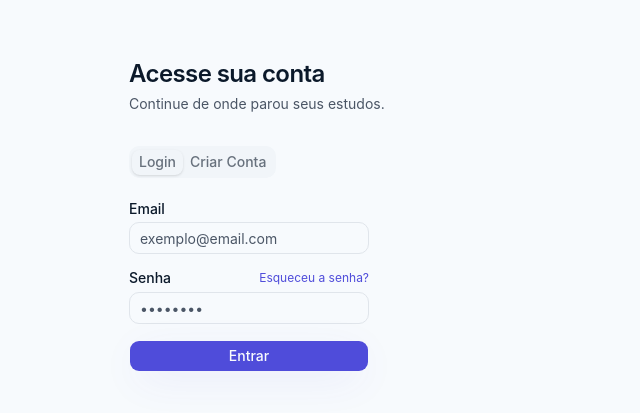
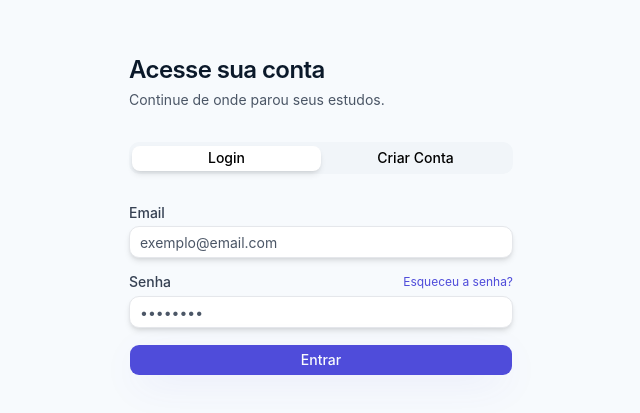
Before and after one commit to arthurtdl/coursesphere-fullstack, a React (Vite) app in the folder client/: page /login in a window 1280 px wide. Shown: the part 185-598 px from the top of the page, without its empty margins (319-959 px from the left). Built offline with nearby package versions, Linux system fonts and the light colour scheme.

Commit message:
refactor(auth-screen): Adjusted the form style

```diff
--- a/client/src/components/Login/AuthForm.tsx
+++ b/client/src/components/Login/AuthForm.tsx
@@ -3,15 +3,7 @@
 import React from "react";
 import { useAuth } from "@/hooks/useAuth";
 import { useState } from "react";
-import {
-  Input,
-  Button,
-  Label,
-  Tabs,
-  TabsContent,
-  TabsList,
-  TabsTrigger,
-} from "../../components/index";
+import { Input, Button, Label, Tabs, TabsContent, TabsList, TabsTrigger} from "../../components/index";
 import { Loader2 } from "lucide-react";
 import { toast } from "sonner";
 
@@ -90,42 +82,29 @@ export function AuthForm() {
         </p>
       </div>
 
-      <Tabs value={tab} onValueChange={setTab} className="w-full">
-        <div className="flex flex-col">
-          <TabsList>
-            <TabsTrigger
-              value="login"
-              className="data-[state=active]:shadow-sm"
-            >
-              Login
-            </TabsTrigger>
-            <TabsTrigger
-              value="register"
-              className="data-[state=active]:shadow-sm"
-            >
-              Criar Conta
-            </TabsTrigger>
+      <Tabs value={tab} onValueChange={setTab} className="flex w-full flex-col">
+          <TabsList className="grid w-full grid-cols-2">
+            <TabsTrigger value="login" className="rounded-md cursor-pointer text-black transition-all
+                data-[state=active]:bg-white
+                data-[state=active]:text-black
+                  data-[state=active]:shadow-md">Login</TabsTrigger>
+            <TabsTrigger value="register" className="rounded-md cursor-pointer text-black transition-all
+                data-[state=active]:bg-white
+                data-[state=active]:text-black
+                  data-[state=active]:shadow-md">Criar Conta</TabsTrigger>
           </TabsList>
 
-          <TabsContent
-            value="login"
-            className="mt-6 animate-in fade-in-50 duration-300"
-          >
+          <TabsContent value="login" className="mt-6 animate-in fade-in-50 duration-300">
             <form onSubmit={handleLogin} className="space-y-4">
               <div className="space-y-1.5">
-                <Label htmlFor="email">Email</Label>
+                <Label htmlFor="email" className="text-gray-700">Email</Label>
                 <Input
                   id="email"
                   type="email"
                   placeholder="exemplo@email.com"
                   value={loginEmail}
                   onChange={(e) => setLoginEmail(e.target.value)}
-                  className={
-                    loginErr.email
-                      ? "border-destructive focus-visible:ring-destructive"
-                      : ""
-                  }
-                />
+                  className={`w-full bg-white border border-gray-200 shadow-md ${loginErr.email? "border-destructive focus-visible:ring-destructive" : ""}`}/>
                 {loginErr.email && (
                   <p className="text-xs text-destructive animate-in slide-in-from-top-1">
                     {loginErr.email}
@@ -134,11 +113,12 @@ export function AuthForm() {
               </div>
               <div className="space-y-1.5">
                 <div className="flex items-center justify-between">
-                  <Label htmlFor="password">Senha</Label>
+                  <Label htmlFor="password" className="text-gray-700">
+                    Senha
+                  </Label>
                   <button
                     type="button"
-                    className="text-xs text-primary hover:underline"
-                  >
+                    className="text-xs text-primary hover:underline cursor-pointer">
                     Esqueceu a senha?
                   </button>
                 </div>
@@ -148,12 +128,7 @@ export function AuthForm() {
                   placeholder="••••••••"
                   value={loginPassword}
                   onChange={(e) => setLoginPassword(e.target.value)}
-                  className={
-                    loginErr.password
-                      ? "border-destructive focus-visible:ring-destructive"
-                      : ""
-                  }
-                />
+                  className={`w-full bg-white border border-gray-200 shadow-md ${loginErr.password? "border-destructive focus-visible:ring-destructive" : ""}`}/>
                 {loginErr.password && (
                   <p className="text-xs text-destructive animate-in slide-in-from-top-1">
                     {loginErr.password}
@@ -163,8 +138,7 @@ export function AuthForm() {
               <Button
                 type="submit"
                 className="w-full shadow-elegant cursor-pointer"
-                disabled={authLoading}
-              >
+                disabled={authLoading}>
                 {authLoading && (
                   <Loader2 className="mr-2 h-4 w-4 animate-spin" />
                 )}
@@ -175,69 +149,68 @@ export function AuthForm() {
 
           <TabsContent
             value="register"
-            className="mt-6 animate-in fade-in-50 duration-300"
-          >
+            className="mt-6 animate-in fade-in-50 duration-300">
             <form onSubmit={handleRegister} className="space-y-4">
               <div className="space-y-1.5">
-                <Label htmlFor="name">Nome Completo</Label>
+                <Label htmlFor="name" className="text-gray-700">Nome Completo</Label>
                 <Input
                   id="name"
                   placeholder="Seu nome"
                   value={name}
                   onChange={(e) => setName(e.target.value)}
+                  className="w-full bg-white border border-gray-200 shadow-md"
                 />
                 {regErr.name && (
                   <p className="text-xs text-destructive">{regErr.name}</p>
                 )}
               </div>
               <div className="space-y-1.5">
-                <Label htmlFor="reg-email">Email</Label>
+                <Label htmlFor="reg-email" className="text-gray-700">Email</Label>
                 <Input
                   id="reg-email"
                   type="email"
                   placeholder="exemplo@email.com"
                   value={regEmail}
                   onChange={(e) => setRegEmail(e.target.value)}
+                  className="w-full bg-white border border-gray-200 shadow-md"
                 />
                 {regErr.email && (
                   <p className="text-xs text-destructive">{regErr.email}</p>
                 )}
               </div>
               <div className="space-y-1.5">
-                <Label htmlFor="reg-pass">Senha</Label>
+                <Label htmlFor="reg-pass" className="text-gray-700">Senha</Label>
                 <Input
                   id="reg-pass"
                   type="password"
                   placeholder="••••••••"
                   value={regPassword}
                   onChange={(e) => setRegPassword(e.target.value)}
+                  className="w-full bg-white border border-gray-200 shadow-md"
                 />
               </div>
               <div className="space-y-1.5">
-                <Label htmlFor="conf-pass">Confirmar</Label>
+                <Label htmlFor="conf-pass" className="text-gray-700">Confirmar</Label>
                 <Input
                   id="conf-pass"
                   type="password"
                   placeholder="••••••••"
                   value={confirmPassword}
                   onChange={(e) => setConfirmPassword(e.target.value)}
+                  className="w-full bg-white border border-gray-200 shadow-md"
                 />
               </div>
               {(regErr.password || regErr.confirmPassword) && (
-                <p className="text-xs text-destructive">
-                  {regErr.password || regErr.confirmPassword}
-                </p>
+                <p className="text-xs text-destructive">{regErr.password || regErr.confirmPassword}</p>
               )}
               <Button
                 type="submit"
                 className="w-full shadow-elegant cursor-pointer"
-                disabled={authLoading}
-              >
+                disabled={authLoading}>
                 Criar conta
               </Button>
             </form>
           </TabsContent>
-        </div>
       </Tabs>
     </div>
   );
```
